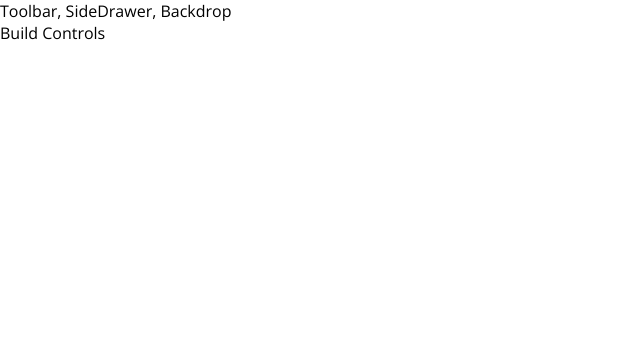
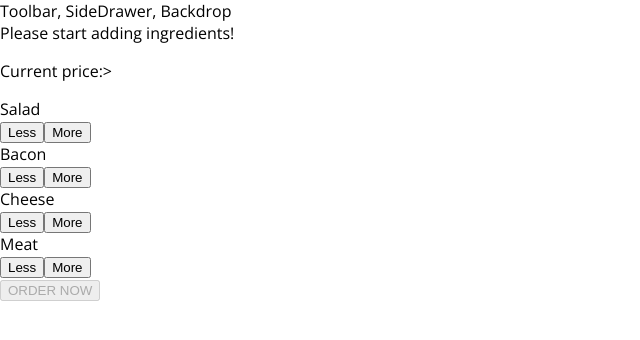
Before and after one commit to VasilHamulyak/burger-builder, a React app: page / in a window 1280 px wide. Shown: the top 340 px of the page, without its empty margins (0-640 px from the left). Built offline with nearby package versions, Linux system fonts and the light colour scheme.

Commit message:
feat: added BuildControls and BuildControl components

```diff
--- /dev/null
+++ b/src/components/Burger/BuildControls/BuildControls.css
@@ -0,0 +1,52 @@
+.BuildControls {
+    width: 100%;
+    background-color: #CF8F2E;
+    display: flex;
+    flex-flow: column;
+    align-items: center;
+    box-shadow: 0 2px 1px #ccc;
+    margin: auto;
+    padding: 10px 0;
+}
+
+.OrderButton {
+    background-color: #DAD735;
+    outline: none;
+    cursor: pointer;
+    border: 1px solid #966909;
+    color: #966909;
+    font-family: inherit;
+    font-size: 1.2em;
+    padding: 15px 30px;
+    box-shadow: 2px 2px 2px #966909;
+}
+
+.OrderButton:hover,
+.OrderButton:active {
+    background-color: #A0DB41;
+    border: 1px solid #966909;
+    color: #966909;
+}
+
+.OrderButton:disabled {
+    background-color: #C7C6C6;
+    cursor: not-allowed;
+    border: 1px solid #ccc;
+    color: #888888;
+}
+
+.OrderButton:not(:disabled) {
+    animation: enable 0.3s linear;
+}
+
+@keyframes enable {
+    0% {
+        transform: scale(1);
+    }
+    60% {
+        transform: scale(1.1);
+    }
+    100% {
+        transform: scale(1);
+    }
+}
--- /dev/null
+++ b/src/components/Burger/BuildControls/BuildControls.js
@@ -0,0 +1,33 @@
+import React from 'react';
+
+import BuildControl from './BuilsControl/BuildControl';
+import classes from './BuildControls.css';
+
+const controls = [
+    {label: 'Salad', type: 'salad'},
+    {label: 'Bacon', type: 'bacon'},
+    {label: 'Cheese', type: 'cheese'},
+    {label: 'Meat', type: 'meat'}
+];
+
+const buildControls = (props) => {
+    return (
+        <div className={classes.BuildControls}>
+            <p>Current price:></p>
+            {controls.map(ctrl => (
+                <BuildControl
+                    key={ctrl.label}
+                    label={ctrl.label}
+                    added={() => props.ingredientAdded(ctrl.type)}
+                    removed={() => props.ingredientRemoved(ctrl.type)}
+                    />
+            ))}
+            <button
+                className={classes.OrderButton}
+                disabled={!props.purchasable}
+                onClick={props.ordered}>ORDER NOW</button>
+        </div>
+    )
+};
+
+export default buildControls;
--- /dev/null
+++ b/src/components/Burger/BuildControls/BuilsControl/BuildControl.css
@@ -0,0 +1,58 @@
+.BuildControl {
+    display: flex;
+    justify-content: space-between;
+    align-items: center;
+    margin: 5px 0;
+}
+
+.BuildControl button {
+    display: block;
+    font: inherit;
+    padding: 5px;
+    margin: 0 5px;
+    width: 80px;
+    border: 1px solid #AA6817;
+    cursor: pointer;
+    outline: none;
+}
+
+.BuildControl button:disabled {
+    background-color: #AC9980;
+    border: 1px solid #7E7365;
+    color: #ccc;
+    cursor: default;
+}
+
+.BuildControl button:hover:disabled {
+    background-color: #AC9980;
+    color: #ccc;
+    cursor: not-allowed;
+}
+
+.Label {
+    padding: 10px;
+    font-weight: bold;
+    width: 80px;
+}
+
+.BuildControl .Less {
+    background-color: #D39952;
+    color: white;
+}
+
+.BuildControl .More {
+    background-color: #8F5E1E;
+    color: white;
+}
+
+.BuildControl .Less:hover,
+.BuildControl .Less:active {
+    background-color: #DAA972;
+    color: white;
+}
+
+.BuildControl .More:hover,
+.BuildControl .More:active {
+    background-color: #99703F;
+    color: white;
+}
--- /dev/null
+++ b/src/components/Burger/BuildControls/BuilsControl/BuildControl.js
@@ -0,0 +1,22 @@
+import React from 'react';
+
+import classes from './BuildControl.css';
+
+const buildControl = props => {
+    return (
+        <div className={classes.BuildControl}>
+            <div className={classes.Label}>{ props.label }</div>
+            <button
+                className={classes.Less}
+                onClick={props.removed}
+                disabled={props.disabled}>Less
+            </button>
+            <button
+                className={classes.More}
+                onClick={props.added}>More
+            </button>
+        </div>
+    );
+}
+
+export default buildControl;
--- a/src/containers/BurgerBuilder/BurgerBulider.js
+++ b/src/containers/BurgerBuilder/BurgerBulider.js
@@ -2,21 +2,22 @@
 
 import Aux from '../../hoc/Aux';
 import Burger from '../../components/Burger/Burger';
+import BuildControls from '../../components/Burger/BuildControls/BuildControls';
 
 class BurgerBuilder extends Component {
     state = {
         ingredients: {
-            salad: 1,
-            bacon: 2,
-            cheese: 1,
-            meat: 1
+            salad: 0,
+            bacon: 0,
+            cheese: 0,
+            meat: 0
         }
     }
     render() {
         return (
             <Aux>
                 <Burger ingredients={this.state.ingredients}/>
-                <div>Build Controls</div>
+                <BuildControls />
             </Aux>
         );
     }
```
